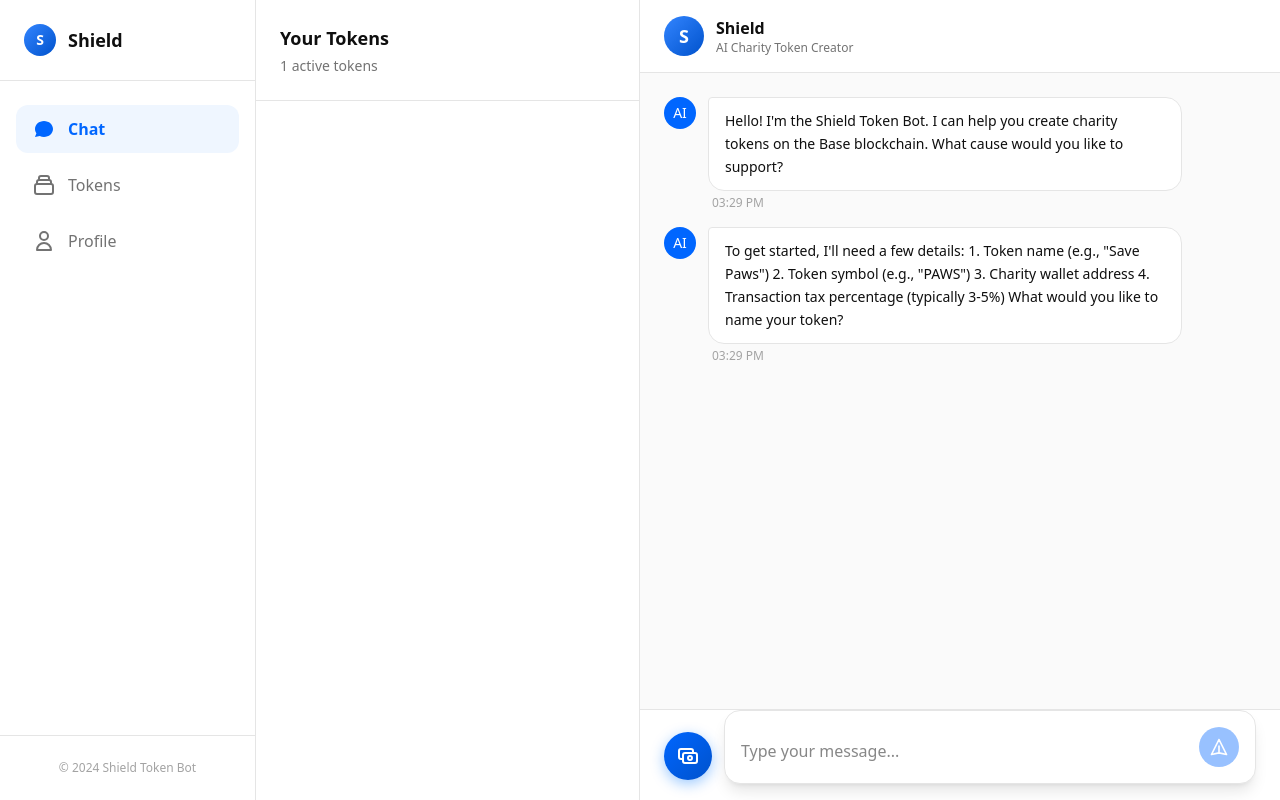
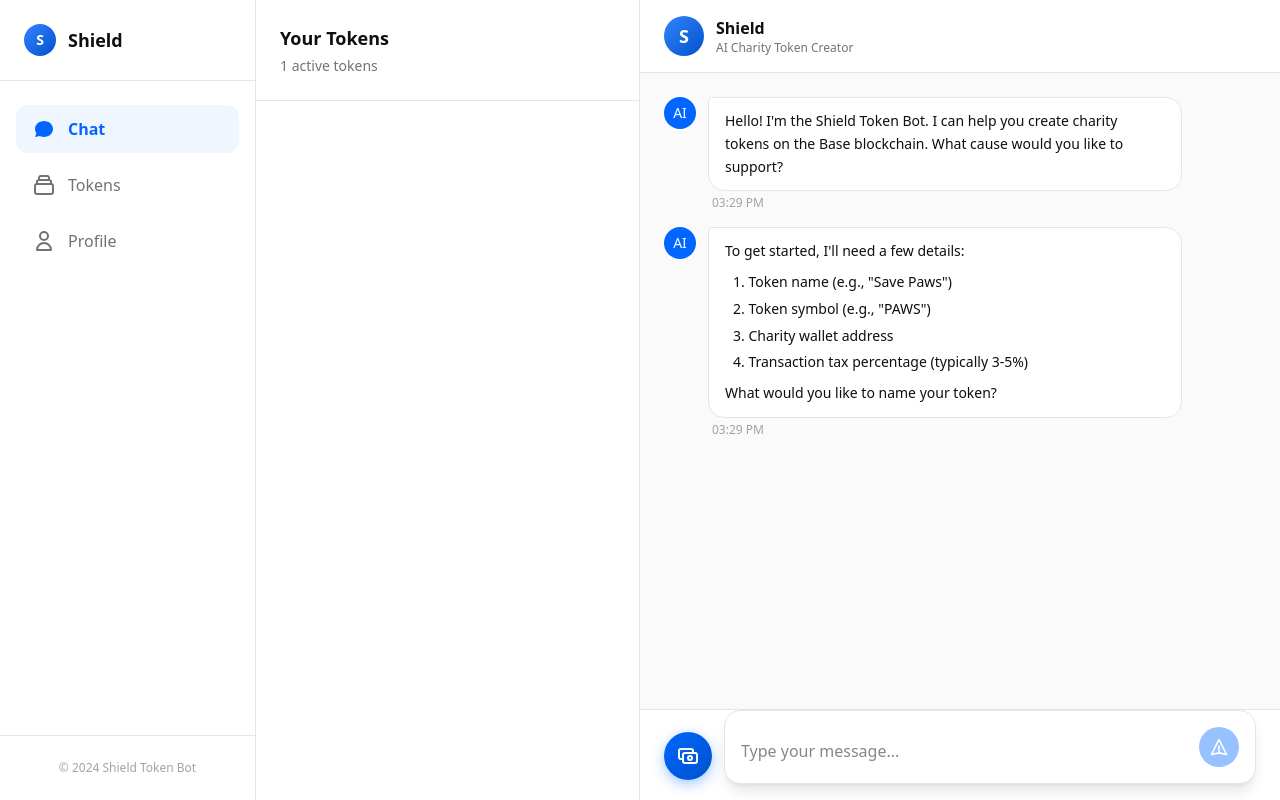
Before and after one commit to arewageek/shield-web, a Next.js app: page / in a window 1280 px wide. Built offline with nearby package versions, Linux system fonts and the light colour scheme; no server answers.

Commit message:
feat: Add `react-markdown` and `remark-gfm` for Markdown support in chat messages.

```diff
--- a/package.json
+++ b/package.json
@@ -11,7 +11,9 @@
   "dependencies": {
     "next": "16.0.7",
     "react": "19.2.0",
-    "react-dom": "19.2.0"
+    "react-dom": "19.2.0",
+    "react-markdown": "^10.1.0",
+    "remark-gfm": "^4.0.1"
   },
   "devDependencies": {
     "@tailwindcss/postcss": "^4.1.17",
--- a/src/components/ChatMessage.tsx
+++ b/src/components/ChatMessage.tsx
@@ -1,6 +1,8 @@
 'use client';
 
 import { ChatMessage as ChatMessageType } from '@/types';
+import ReactMarkdown from 'react-markdown';
+import remarkGfm from 'remark-gfm';
 
 interface ChatMessageProps {
     message: ChatMessageType;
@@ -55,10 +57,107 @@ export default function ChatMessage({ message, index = 0 }: ChatMessageProps) {
                         : { backgroundColor: 'var(--color-surface)', border: '1px solid var(--color-border)', color: 'var(--color-text-primary)' }
                     }
                 >
-                    <div
-                        className="text-sm leading-relaxed"
-                        dangerouslySetInnerHTML={{ __html: message.content }}
-                    />
+                    {isUser ? (
+                        <p className="text-sm leading-relaxed whitespace-pre-wrap">
+                            {message.content}
+                        </p>
+                    ) : (
+                        <div className="text-sm leading-relaxed markdown-content">
+                            <ReactMarkdown
+                                remarkPlugins={[remarkGfm]}
+                                components={{
+                                    // Headings
+                                    h1: ({ children }) => <h1 className="text-xl font-bold mt-4 mb-2">{children}</h1>,
+                                    h2: ({ children }) => <h2 className="text-lg font-semibold mt-3 mb-2">{children}</h2>,
+                                    h3: ({ children }) => <h3 className="text-base font-semibold mt-2 mb-1">{children}</h3>,
+
+                                    // Paragraphs
+                                    p: ({ children }) => <p className="mb-2 last:mb-0">{children}</p>,
+
+                                    // Lists
+                                    ul: ({ children }) => <ul className="list-disc list-inside mb-2 space-y-1">{children}</ul>,
+                                    ol: ({ children }) => <ol className="list-decimal list-inside mb-2 space-y-1">{children}</ol>,
+                                    li: ({ children }) => <li className="ml-2">{children}</li>,
+
+                                    // Code blocks
+                                    code: ({ inline, className, children, ...props }: any) => {
+                                        if (inline) {
+                                            return (
+                                                <code
+                                                    className="px-1.5 py-0.5 rounded text-xs font-mono"
+                                                    style={{
+                                                        backgroundColor: 'rgba(0, 0, 0, 0.1)',
+                                                        color: 'var(--color-text-primary)'
+                                                    }}
+                                                    {...props}
+                                                >
+                                                    {children}
+                                                </code>
+                                            );
+                                        }
+                                        return (
+                                            <pre className="my-2 p-3 rounded-lg overflow-x-auto" style={{ backgroundColor: 'rgba(0, 0, 0, 0.1)' }}>
+                                                <code className="text-xs font-mono" {...props}>
+                                                    {children}
+                                                </code>
+                                            </pre>
+                                        );
+                                    },
+
+                                    // Links
+                                    a: ({ children, href }) => (
+                                        <a
+                                            href={href}
+                                            target="_blank"
+                                            rel="noopener noreferrer"
+                                            className="underline hover:opacity-80 transition-opacity"
+                                            style={{ color: 'var(--color-shield-blue-light)' }}
+                                        >
+                                            {children}
+                                        </a>
+                                    ),
+
+                                    // Strong/Bold
+                                    strong: ({ children }) => <strong className="font-semibold">{children}</strong>,
+
+                                    // Emphasis/Italic
+                                    em: ({ children }) => <em className="italic">{children}</em>,
+
+                                    // Blockquote
+                                    blockquote: ({ children }) => (
+                                        <blockquote
+                                            className="border-l-4 pl-3 my-2 italic"
+                                            style={{ borderColor: 'var(--color-shield-blue)' }}
+                                        >
+                                            {children}
+                                        </blockquote>
+                                    ),
+
+                                    // Horizontal rule
+                                    hr: () => <hr className="my-3 opacity-20" />,
+
+                                    // Tables
+                                    table: ({ children }) => (
+                                        <div className="overflow-x-auto my-2">
+                                            <table className="min-w-full border-collapse">{children}</table>
+                                        </div>
+                                    ),
+                                    th: ({ children }) => (
+                                        <th className="border px-2 py-1 text-left font-semibold text-xs" style={{ borderColor: 'var(--color-border)' }}>
+                                            {children}
+                                        </th>
+                                    ),
+                                    td: ({ children }) => (
+                                        <td className="border px-2 py-1 text-xs" style={{ borderColor: 'var(--color-border)' }}>
+                                            {children}
+                                        </td>
+                                    ),
+                                }}
+                            >
+                                {message.content}
+                            </ReactMarkdown>
+                        </div>
+                    )}
 
                     {message.tokenData && (
                         <div className="mt-3 p-3 rounded-xl" style={{
```
Also changed, not shown: 1 other file (tests, documents, lock files or other folders).
